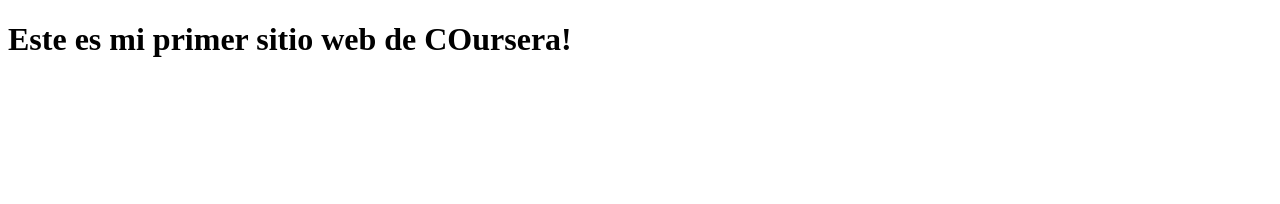
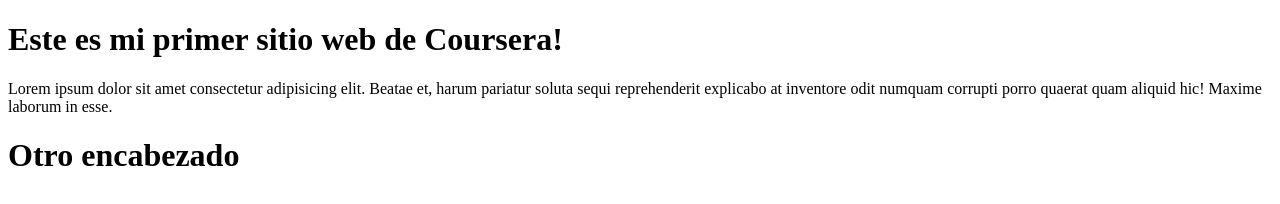
Before and after one commit to Julio0899/coursera-test, a plain HTML site: page site/index.html in a window 1280 px wide. Drawn offline with Linux system fonts and the light colour scheme.

Commit message:
Estes es un pequeño cambio.

```diff
--- a/site/index.html
+++ b/site/index.html
@@ -7,6 +7,10 @@
     <title>My Website</title>
 </head>
 <body>
-    <h1>Este es mi primer sitio web de COursera!</h1>
+    <h1>Este es mi primer sitio web de Coursera!</h1>
+    <p>Lorem ipsum dolor sit amet consectetur adipisicing elit. Beatae et, harum pariatur soluta sequi reprehenderit explicabo at inventore odit numquam corrupti porro quaerat quam aliquid hic! Maxime laborum in esse.</p>
+    <div>
+        <h1>Otro encabezado</h1>
+    </div>
 </body>
 </html>
```
